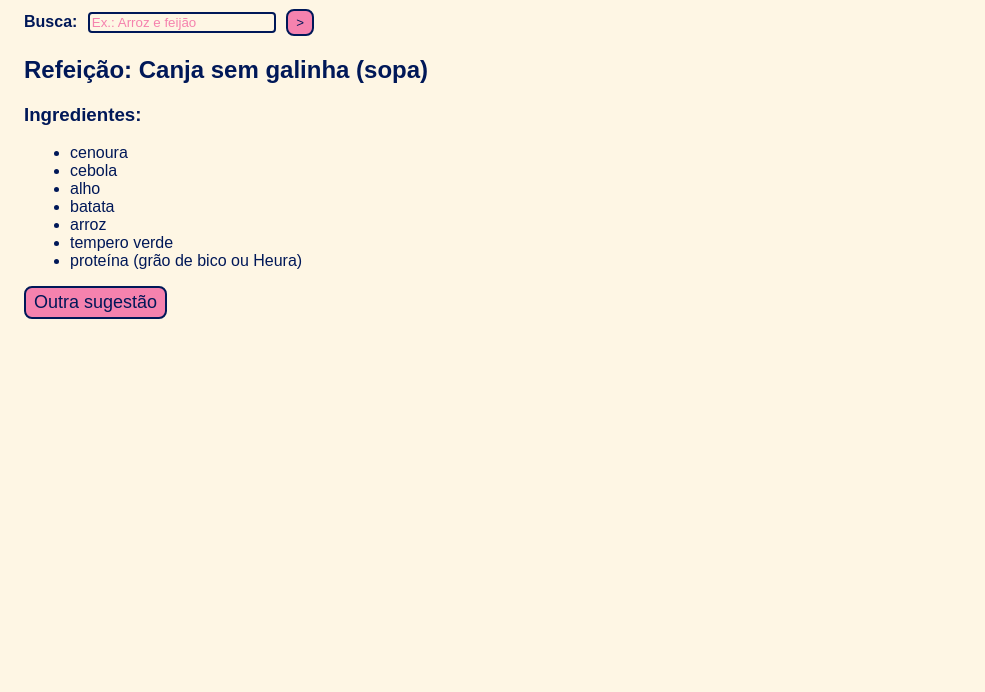
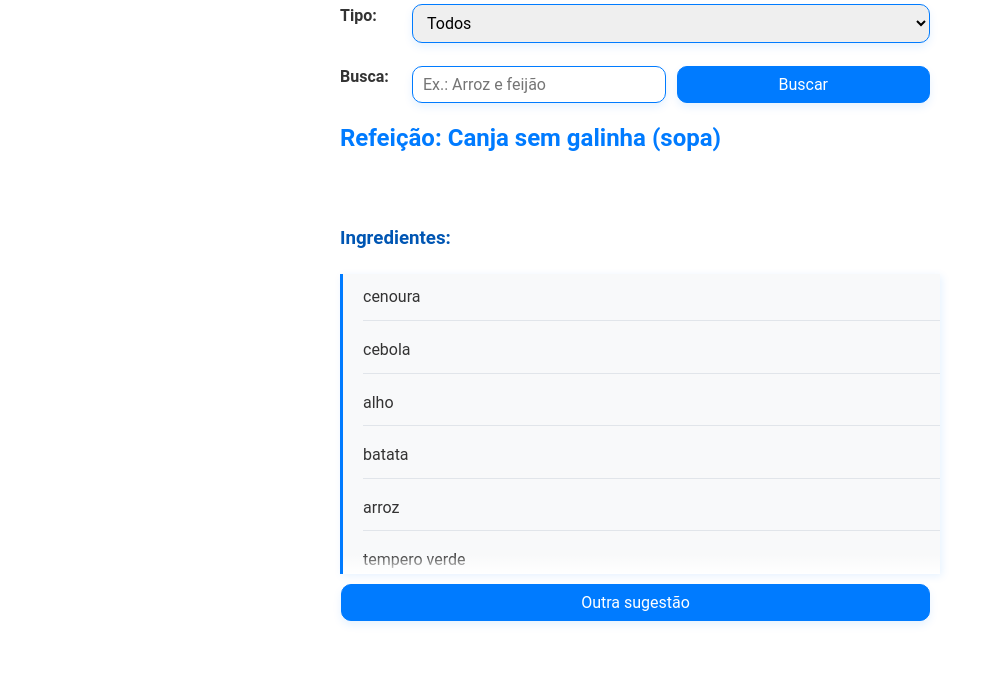
Before and after one commit to wlsf82/meal-suggestion, a website: page src/index.html in a window 1280 px wide. Shown: the part 108-800 px from the top of the page, without its empty margins (0-985 px from the left). Drawn offline with Linux system fonts and the light colour scheme.

Commit message:
Better style the app
CSS might still need adjusments.

```diff
--- a/src/index.html
+++ b/src/index.html
@@ -22,14 +22,14 @@
   <div id="search-container">
     <label>Busca:</label>
     <input type="text" id="search-field" placeholder="Ex.: Arroz e feijão">
-    <button type="submit">></button>
+    <button type="submit">Buscar</button>
   </div>
-  <div id="meal-container">
-    <h2 id="meal-name"></h2>
-    <h3 id="ingredients-label"></h3>
-    <ul id="ingredients-list"></ul>
-  </div>
-  <div>
+  <div id="content-wrapper">
+    <div id="meal-container">
+      <h2 id="meal-name" title="Refeição"></h2>
+      <h3 id="ingredients-label" title="Ingredientes"></h3>
+      <ul id="ingredients-list"></ul>
+    </div>
     <button id="generate-meal-button">Outra sugestão</button>
   </div>
   <script type="application/javascript" src="meals.js"></script>
--- a/src/script.js
+++ b/src/script.js
@@ -59,6 +59,7 @@ function generateMeal() {
 
 function showMealName(meal) {
   mealName.innerHTML = `Refeição: ${meal.name} (${mealEnum[meal.type]}${meal.highProtein ? ' com alto teor de proteína' : ''})`
+  mealName.title = `${meal.name} (${mealEnum[meal.type]}${meal.highProtein ? ' com alto teor de proteína' : ''})`
 }
 
 function showIngredients(ingredients) {
--- a/src/style.css
+++ b/src/style.css
@@ -1,66 +1,137 @@
 * {
-  font-family: Arial, Helvetica, sans-serif;
-  background-color: #fef6e4;
-  color: #001858;
-  margin-left: 6px;
+  box-sizing: border-box;
+  margin: 0;
+  padding: 0;
+  font-family: 'Roboto', 'Segoe UI', Tahoma, Geneva, Verdana, sans-serif;
+}
+
+body {
+  max-width: 640px;
+  background-color: #ffffff;
+  color: #333333;
+  line-height: 1.6;
+  padding: 20px;
+  margin: auto;
+}
+
+h1, h2, h3 {
+  color: #007BFF;
+}
+
+h1 {
+  text-align: center;
+  margin-bottom: 40px;
+}
+
+#ingredients-label {
+  color: #0056B3;
+}
+
+#filter-container, #search-container {
+  display: flex;
+  align-items: center;
+  justify-content: space-between;
+  margin-bottom: 20px;
+}
+
+select, input[type="text"], button {
+  font-size: 1rem;
+  padding: 8px 10px;
+  border: 1px solid #007BFF;
+  border-radius: 10px;
+  box-shadow: 0 4px 8px rgba(0, 123, 255, 0.1);
+  width: 100%;
+  margin: 0 10px 0 1px;
+}
+
+#generate-meal-button {
+  width: unset;
+  padding: 8px;
+  margin-top: 10px;
 }
 
 label {
-  font-weight: bold;
+  font-weight: 600;
+  min-width: 70px;
+  margin-right: 1px;
+  margin-bottom: 15px;
 }
 
-select {
-  border: 2px solid #001858;
-  border-radius: 4px;
-  margin-left: 21px;
-  height: 1.5rem;
-}
-
-#search-container {
-  margin-top: 12px;
-}
-
-#search-container input[type="text"] {
-  width: 180px;
-  border: 2px solid #001858;
-  border-radius: 4px;
-}
-
-::placeholder { /* Chrome, Firefox, Opera, Safari 10.1+ */
-  color: #f582ae;
-  opacity: 1; /* Firefox */
-}
-
-:-ms-input-placeholder { /* Internet Explorer 10-11 */
-  color: #f582ae;
-}
-
-::-ms-input-placeholder { /* Microsoft Edge */
-  color: #f582ae;
-}
-
-h1 {
-  color: #f582ae;
+select:hover, input[type="text"]:hover, button:hover {
+  border-color: #0056b3;
+  box-shadow: 0 4px 8px rgba(0, 123, 255, 0.2);
 }
 
 button {
-  padding: 4px 8px;
-  background-color: #f582ae;
-  border-radius: 8px;
-  border: 2px solid #001858;
+  background-color: #007bff;
+  color: white;
+  cursor: pointer;
+  transition: background-color 0.3s ease, box-shadow 0.3s ease, border-color 0.3s ease;
 }
 
-#generate-meal-button {
-  font-size: large;
+button:hover {
+  background-color: #0056b3;
 }
 
-@media only screen and (max-width: 600px) {
-  h1 {
-    text-align: center;
-  }
+button:active {
+  background-color: #004085;
+}
 
-  #generate-meal-button {
-    margin: 0 auto;
-    display: block;
+ul {
+  list-style: none;
+  padding-left: 0;
+  margin-top: 20px;
+  border-left: 3px solid #007BFF;
+  padding-left: 20px;
+  background-color: #f8f9fa;
+  box-shadow: 2px 2px 8px rgba(0, 123, 255, 0.1);
+  max-height: 300px;
+  overflow-y: auto;
+  position: relative
+}
+
+ul::after {
+  content: "";
+  position: absolute;
+  left: 0;
+  right: 0;
+  bottom: 0;
+  height: 20px;
+  background: linear-gradient(rgba(255, 255, 255, 0), rgba(255, 255, 255, 1));
+  pointer-events: none;
+}
+
+li {
+  padding: 10px 0;
+  border-bottom: 1px solid #e1e5ea;
+  margin-bottom: 6px;
+  transition: background-color 0.3s;
+}
+
+li:last-child {
+  border-bottom: none;
+}
+
+li:hover {
+  background-color: #e9ecef;
+}
+
+#content-wrapper {
+  display: flex;
+  flex-direction: column;
+  justify-content: space-between;
+  min-height: 50vh;
+}
+
+#meal-name {
+  min-height: 100px;
+  line-height: normal;
+  overflow: visible;
+  white-space: normal;
+}
+
+@media (max-width: 480px) {
+  ul {
+    max-height: 150px;
   }
 }
```
Also changed, not shown: cypress/e2e/mealSuggestion.cy.js (+1 -1 lines).
